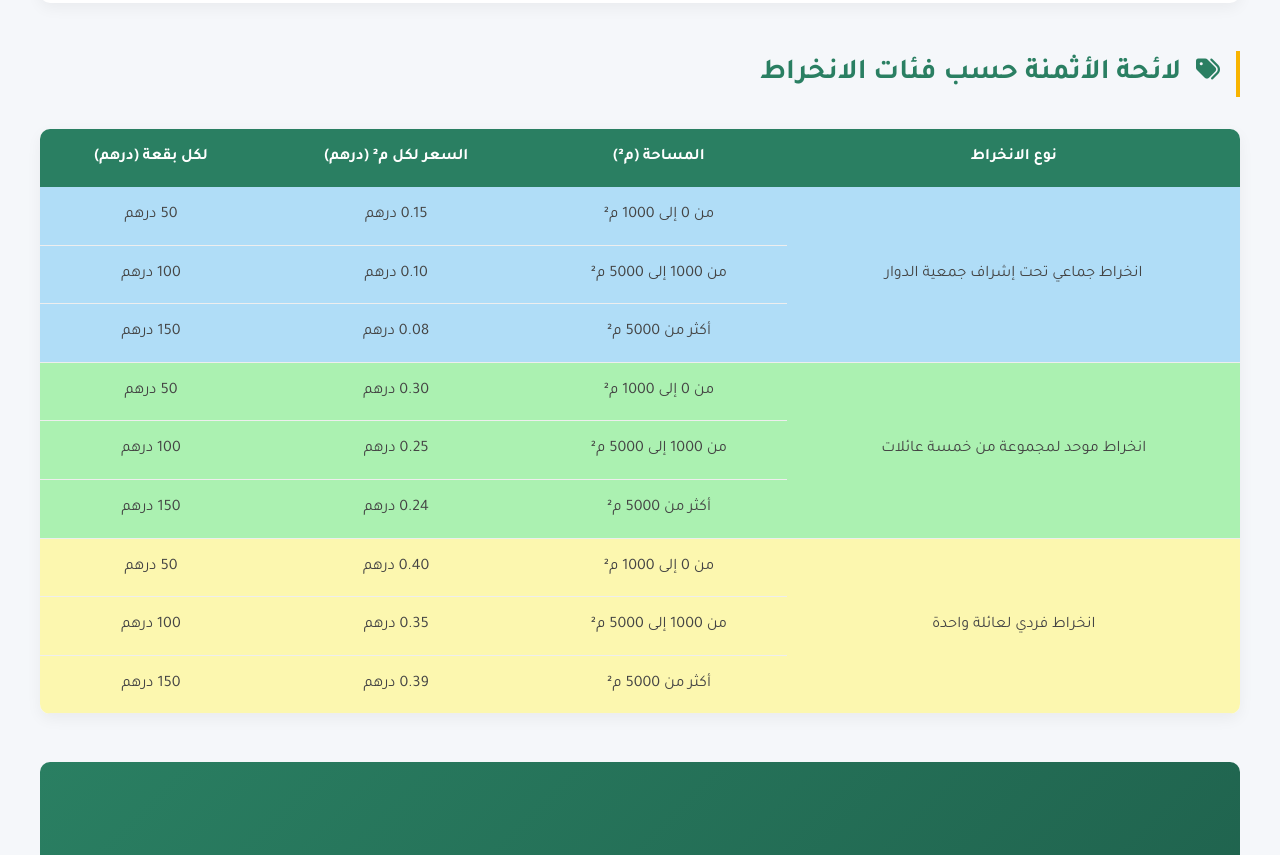
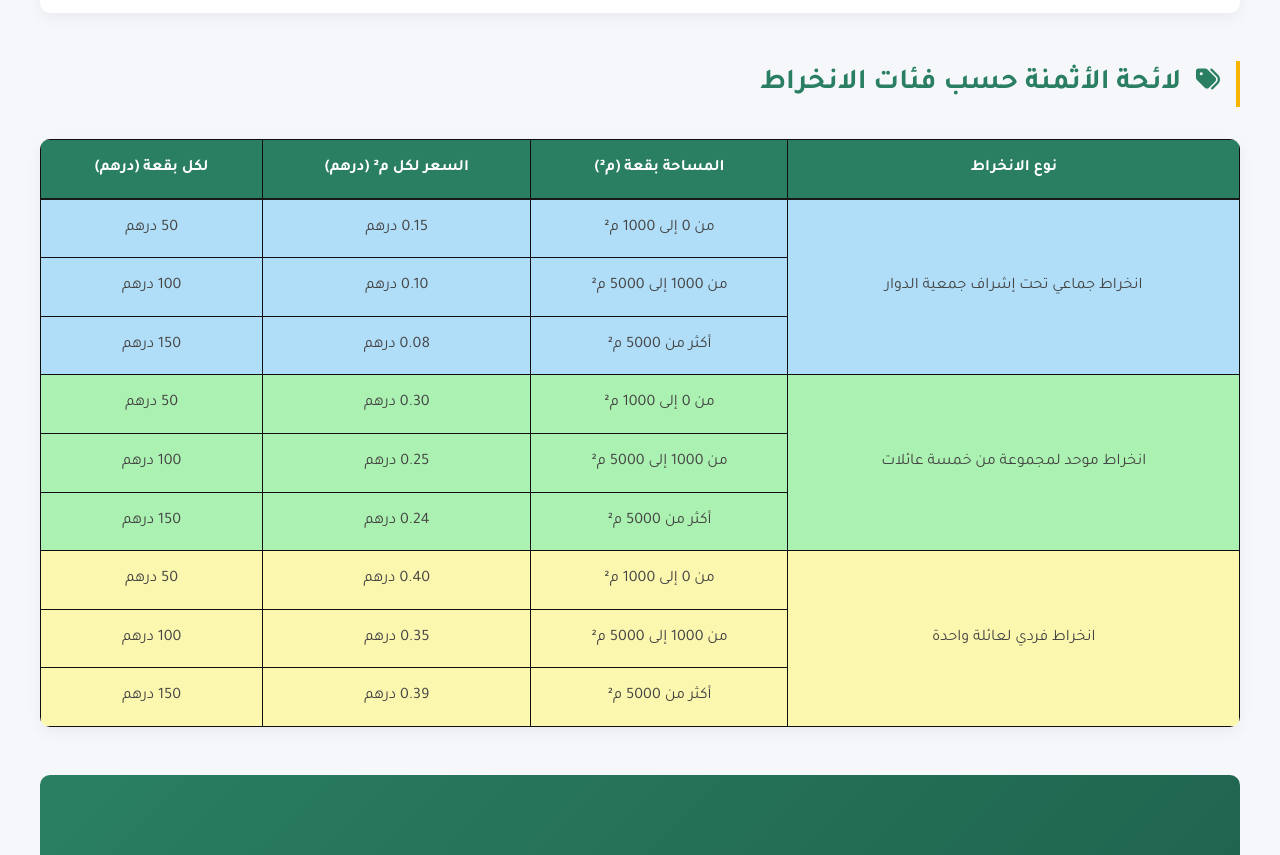
Before and after one commit to alitizgui/Formulaire_Ayda_Maps, a plain HTML site: page index.html in a window 1280 px wide. Shown: the part 1920-2775 px from the top of the page. Drawn offline with Linux system fonts and the light colour scheme.

Commit message:
maj bordure tableau

```diff
--- a/index.html
+++ b/index.html
@@ -51,12 +51,12 @@
             height: 100px;
             width: auto;
             border-radius: 50%;
-            box-shadow: 0 4px 8px rgba(0,0,0,0.1);
+            box-shadow: 0 4px 8px rgba(3, 18, 100, 0.1);
         }
 
         .title-box {
             text-align: center;
-            padding: 1.5rem;
+            padding: 1.8rem;
             border-radius: 10px;
             background-color: white;
             box-shadow: 0 5px 15px rgba(0,0,0,0.05);
@@ -125,17 +125,18 @@
             box-shadow: 0 5px 15px rgba(0,0,0,0.05);
         }
 
-        .pricing-table th {
-            background-color: var(--primary);
-            color: white;
-            padding: 1rem;
-            text-align: center;
+
+.pricing-table th,
+.pricing-table td {
+    padding: 1rem;
+    text-align: center;
+    border: 1px solid #0f0f0f; /* Bordures internes */
         }
 
-        .pricing-table td {
-            padding: 1rem;
-            text-align: center;
-            border-bottom: 1px solid #eee;
+        .pricing-table th {
+    background-color: var(--primary);
+    color: white;
+    border-bottom: 2px solid #181717; /* Bordure plus épaisse */
         }
 
         /* Styles spécifiques pour chaque type d'adhésion */
@@ -315,7 +316,7 @@
                 <thead>
                     <tr>
                         <th>نوع الانخراط</th>
-                        <th>المساحة (م²)</th>
+                        <th>المساحة بقعة (م²)</th>
                         <th>السعر لكل م² (درهم)</th>
                         <th>لكل بقعة (درهم)</th>
                     </tr>
```
Also changed, not shown: proj_patrimoinepng.png (deleted).
